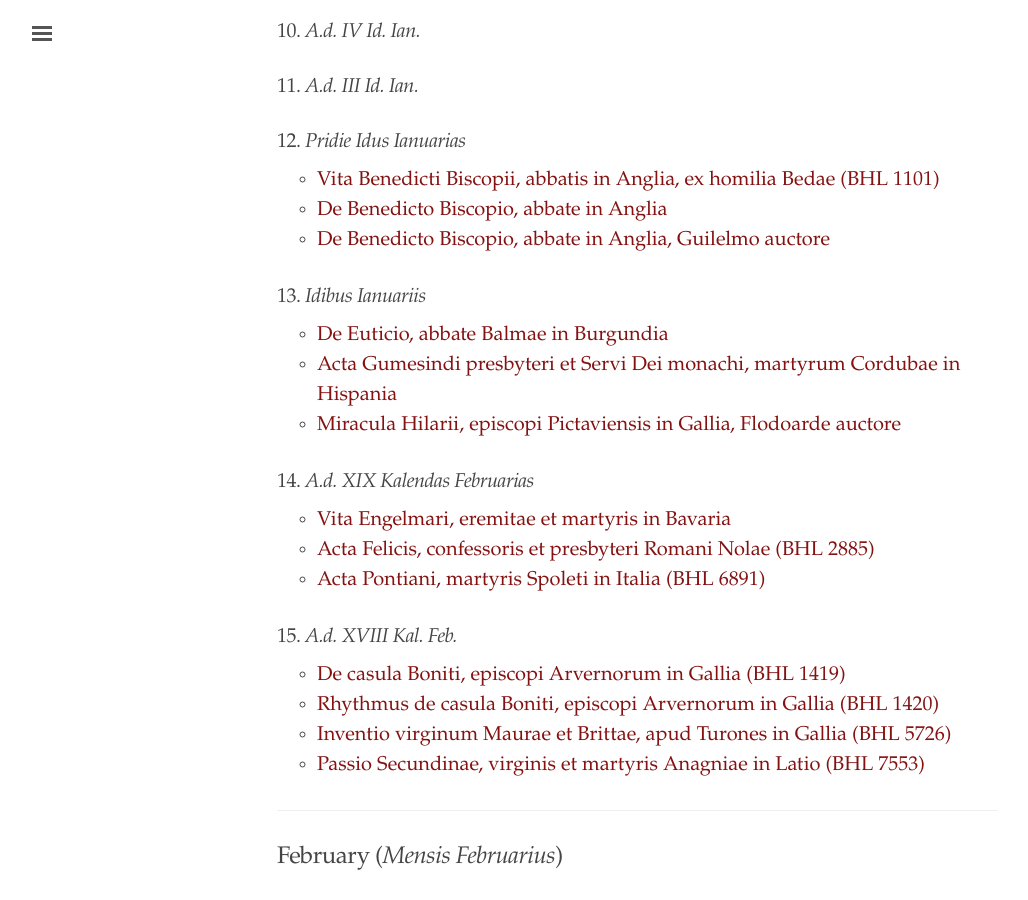
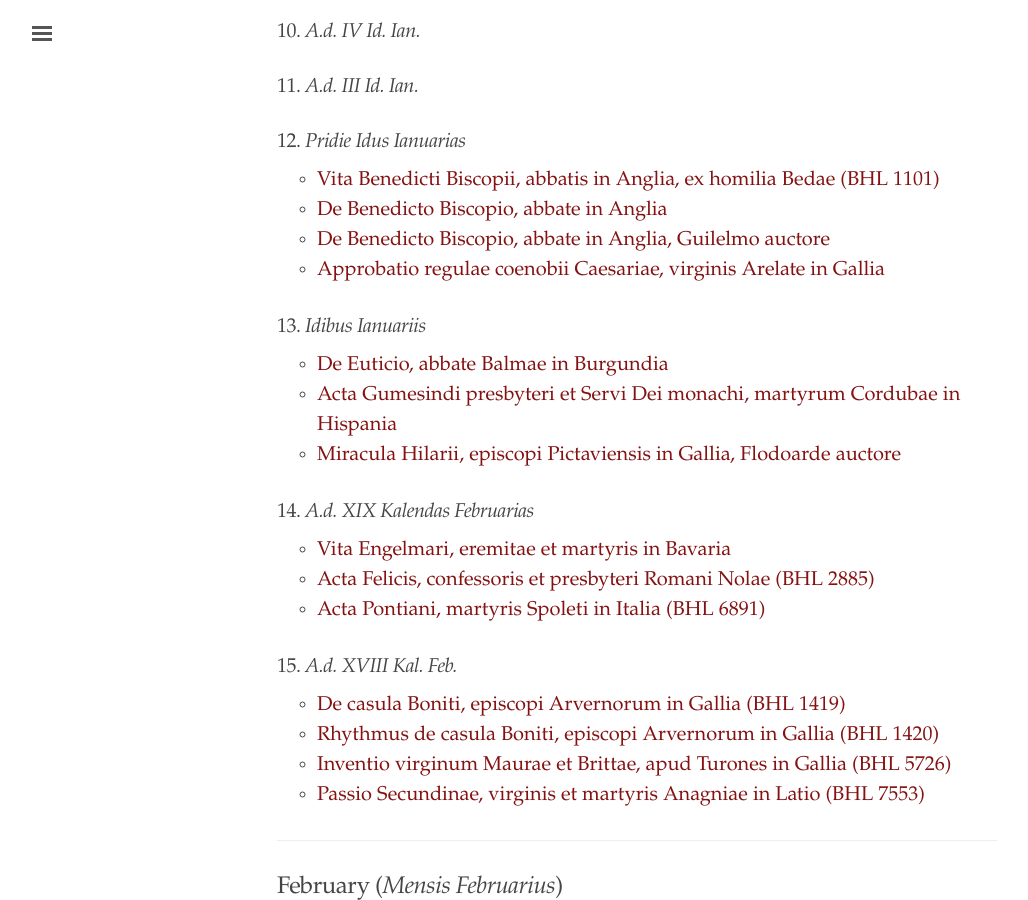
Before and after one commit to cjkoepke1/latin-hagiography, a Jekyll site: the page built from index.md, in a window 1280 px wide and 900 px high, scrolled down 1675 px. Shown: the whole window, without its empty margins (3-1031 px from the left). Built offline with Jekyll 4.4.1, drawn with Linux system fonts in a browser that asks for light colours.

Commit message:
Added Approbatio regulae coenobii Caesariae

```diff
--- a/index.md
+++ b/index.md
@@ -67,6 +67,7 @@ title: "Latin Hagiography"
 - [Vita Benedicti Biscopii, abbatis in Anglia, ex homilia Bedae (BHL 1101)](https://cjkoepke1.github.io/latin-hagiography/texts/vita-benedicti-biscopii-bedae/)
 - [De Benedicto Biscopio, abbate in Anglia](https://cjkoepke1.github.io/latin-hagiography/texts/de-benedicto-biscopio/)
 - [De Benedicto Biscopio, abbate in Anglia, Guilelmo auctore](https://cjkoepke1.github.io/latin-hagiography/texts/de-benedicto-biscopio-guilelmi/)
+- [Approbatio regulae coenobii Caesariae, virginis Arelate in Gallia](https://cjkoepke1.github.io/latin-hagiography/texts/approbatio-regulae-caesariae/)
 
 
 ### 13. *Idibus Ianuariis*
```
